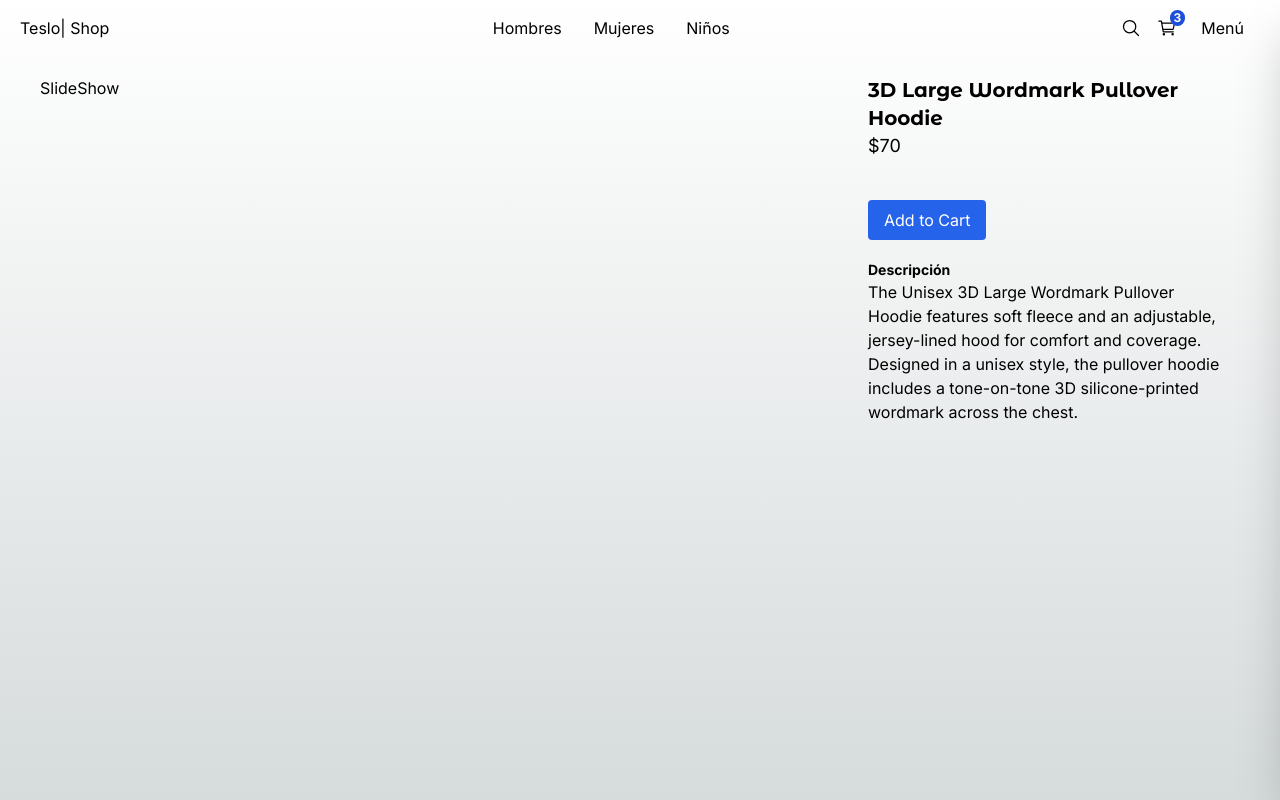
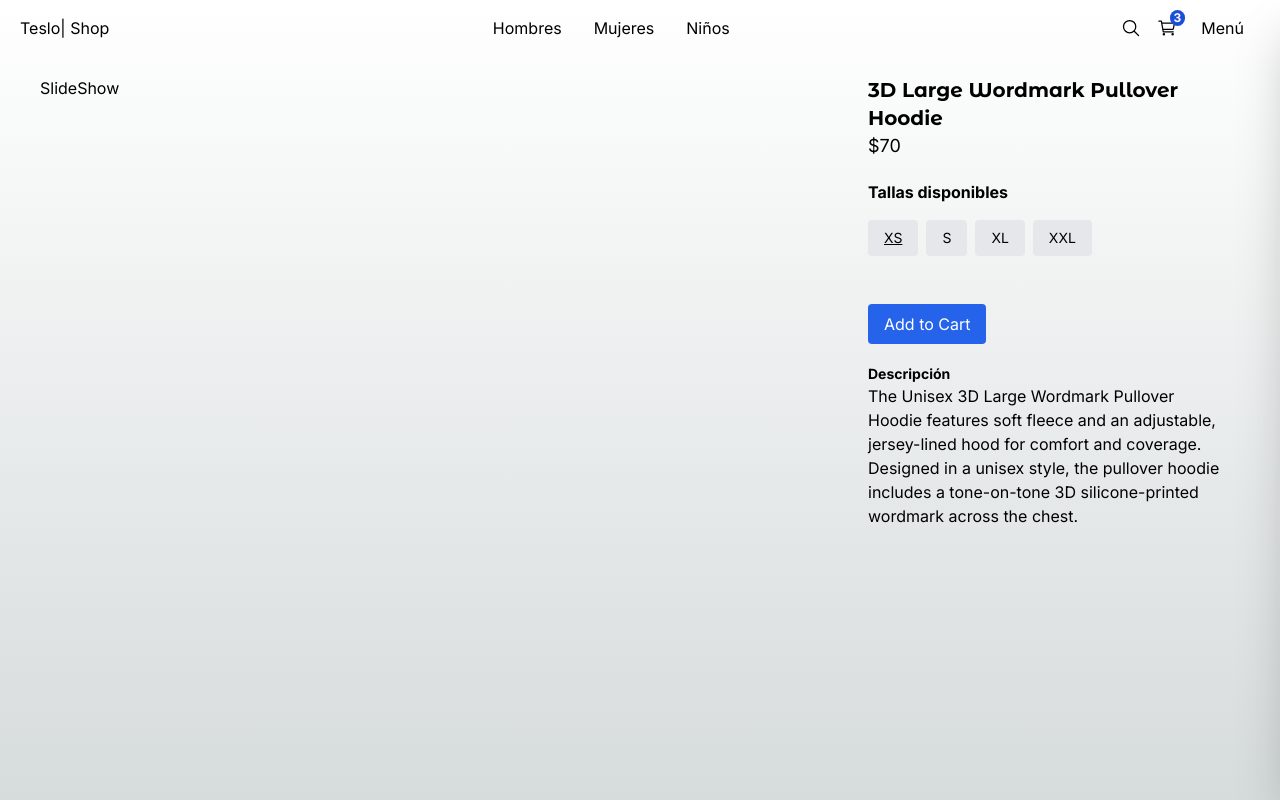
Before and after one commit to Starklord17/TesloShop, a Next.js app: page /product/3d_large_wordmark_pullover_hoodie in a window 1280 px wide. Built offline with nearby package versions, Linux system fonts and the light colour scheme.

Commit message:
Selector de tallas

```diff
--- a/src/app/(shop)/product/[slug]/page.tsx
+++ b/src/app/(shop)/product/[slug]/page.tsx
@@ -1,6 +1,7 @@
 import { notFound } from "next/navigation";
 import { initialData } from "@/seed/seed";
 import { titleFont } from "@/config/fonts";
+import { SizeSelector } from '../../../../components/product/size-selector/SizeSelector';
 
 
 interface Props {
@@ -33,6 +34,10 @@ export default function ProductPage({ params }: Props) {
         <p className="text-lg mb-5">${product.price}</p>
 
         {/* Selector de Tallas */}
+        <SizeSelector
+          selectedSize={product.sizes[0]}
+          availableSizes={product.sizes}
+        />
 
         {/* Selector de cantidad */}
 
--- a/src/components/index.ts
+++ b/src/components/index.ts
@@ -5,3 +5,5 @@ export * from './ui/sidebar/Sidebar';
 
 export * from './products/product-grid/ProductGrid';
 export * from './products/product-grid/ProductGridItem';
+
+export * from './product/size-selector/SizeSelector';
--- /dev/null
+++ b/src/components/product/size-selector/SizeSelector.tsx
@@ -0,0 +1,41 @@
+import type { ValidSize } from "@/interfaces"; // type indica a TS que se puede ignorar en tiempo de transpilación.
+import clsx from "clsx";
+
+interface Props {
+  selectedSize: ValidSize;
+  availableSizes: ValidSize[];
+}
+
+ export const SizeSelector = ({selectedSize, availableSizes}: Props) => {
+
+
+
+   return (
+      <main className="my-5">
+        <h3 className="font-bold mb-4">Tallas disponibles</h3>
+
+        <section className="flex">
+          {availableSizes.map((ValidSize) => (
+            // <button
+            //   key={ValidSize}
+            //   className={`btn-secondary ${selectedSize === ValidSize ? 'btn-secondary-active' : ''} mr-2 mb-2 text-sm`}
+            // >
+            <button
+              key={ValidSize}
+              className={
+                clsx(
+                  "mr-2 mb-2 hover:underline text-sm btn-secondary",
+                  {
+                    'underline': ValidSize === selectedSize
+                  }
+                )
+              }
+            >
+              {ValidSize}
+            </button>
+          ))}
+        </section>
+
+      </main>
+   )
+ }
```
